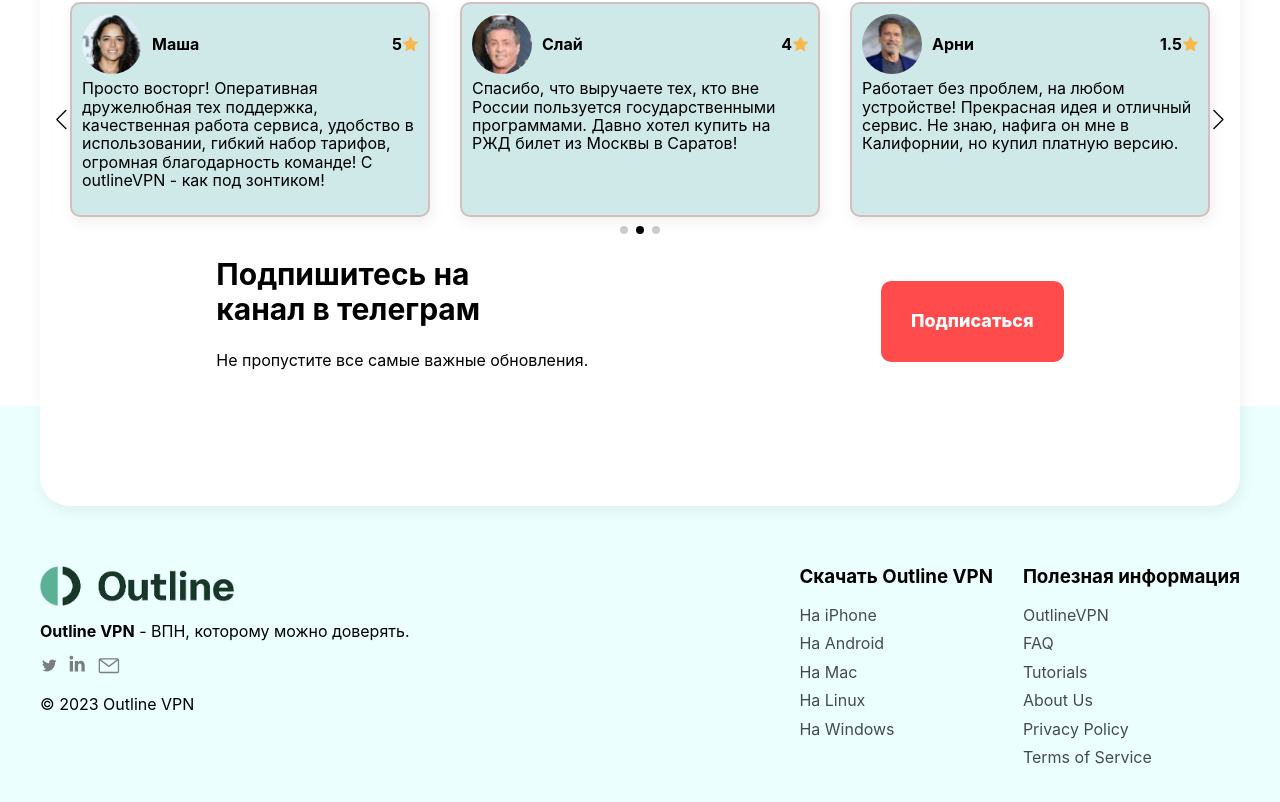
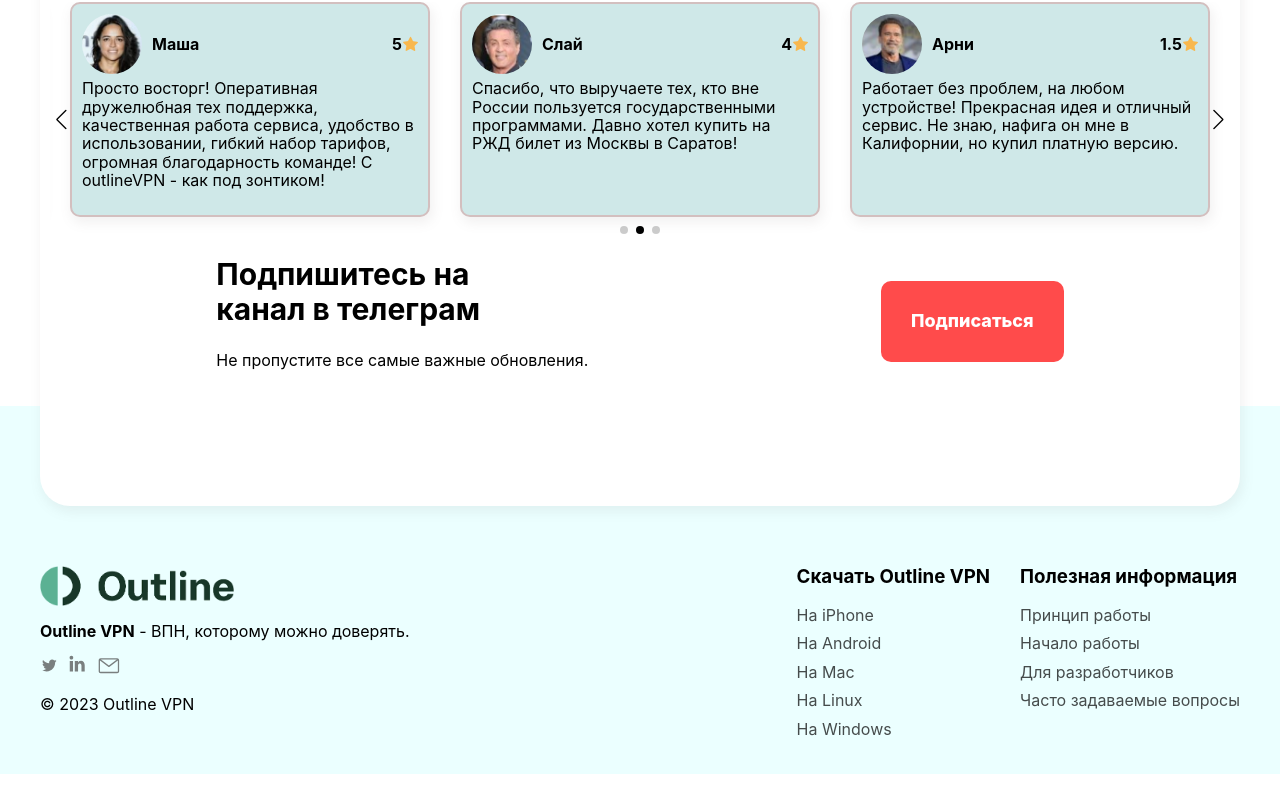
Before and after one commit to varaeff/outlineVPN_front, a React (Create React App) app: page / in a window 1280 px wide. Shown: the part 2833-3635 px from the top of the page. After the commit the page ends 3607 px from the top, so only its background shows below. Built offline with nearby package versions, Linux system fonts and the light colour scheme.

Commit message:
sending mail via emailjs added

```diff
--- a/package.json
+++ b/package.json
@@ -4,6 +4,7 @@
   "version": "0.1.0",
   "private": true,
   "dependencies": {
+    "@emailjs/browser": "^3.11.0",
     "@testing-library/jest-dom": "^5.17.0",
     "@testing-library/react": "^13.4.0",
     "@testing-library/user-event": "^13.5.0",
--- a/src/Components/Footer.js
+++ b/src/Components/Footer.js
@@ -10,12 +10,16 @@
   ];
 
   const info = [
-    { link: "#", text: "OutlineVPN" },
-    { link: "#", text: "FAQ" },
-    { link: "#", text: "Tutorials" },
-    { link: "#", text: "About Us" },
-    { link: "https://travelvpn.net/privacy.html", text: "Privacy Policy" },
-    { link: "https://travelvpn.net/terms.html", text: "Terms of Service" },
+    { link: "https://getoutline.org/ru/how-it-works/", text: "Принцип работы" },
+    { link: "https://getoutline.org/ru/get-started/", text: "Начало работы" },
+    {
+      link: "https://getoutline.org/ru/for-developers/",
+      text: "Для разработчиков",
+    },
+    {
+      link: "https://getoutline.org/ru/faq/",
+      text: "Часто задаваемые вопросы",
+    },
   ];
 
   return (
--- a/src/Components/ListComponents/DataList.js
+++ b/src/Components/ListComponents/DataList.js
@@ -1,9 +1,12 @@
 import React from "react";
+import PropTypes from "prop-types";
+
 import Feedback from "./Feedback";
 import Rate from "./Rate";
-import PropTypes from "prop-types";
+
 import { Swiper, SwiperSlide } from "swiper/react";
 import { Autoplay, Pagination, Navigation } from "swiper/modules";
+
 import "swiper/css";
 import "swiper/css/pagination";
 import "swiper/css/navigation";
--- a/src/Components/Modal/Modal.js
+++ b/src/Components/Modal/Modal.js
@@ -1,17 +1,19 @@
 import React from "react";
+import PropTypes from "prop-types";
+import emailjs from "@emailjs/browser";
+
 import ButtonAdd from "../ButtonAdd";
 import styles from "./Modal.module.css";
-import PropTypes from "prop-types";
 
 function Modal({ bigbtn }) {
   const [open, setOpen] = React.useState(false);
   const [show, setShow] = React.useState(false);
-  const [male, setMale] = React.useState("");
+  const [mail, setMail] = React.useState("");
   const [invalid, setInvalid] = React.useState(true);
 
   const EMAIL_REGEXP =
     /^(([^<>()[\].,;:\s@"]+(\.[^<>()[\].,;:\s@"]+)*)|(".+"))@(([^<>()[\].,;:\s@"]+\.)+[^<>()[\].,;:\s@"]{2,})$/iu;
-  const success = `Успех! Проверьте ваш почтовый ящик ${male} для получения ключа доступа!`;
+  const success = `Успех! Проверьте ваш почтовый ящик ${mail} для получения ключа доступа!`;
   const unsuccess = "Введённый вами email некорректен!!!";
 
   function isEmailValid(value) {
@@ -19,24 +21,42 @@
   }
 
   function setEmail(e) {
-    setMale(e.target.value);
+    setMail(e.target.value);
   }
 
   function closeModal() {
     setShow(false);
-    setMale("");
+    setMail("");
     setOpen(false);
   }
 
   function checkEmail(e) {
     e.preventDefault();
-    if (isEmailValid(male)) {
+    if (isEmailValid(mail)) {
+      emailjs
+        .send(
+          "service_t3mtqxy",
+          "template_kz19cyd",
+          {
+            mailto: mail,
+            message: "testtesttest",
+          },
+          "UlPgQ96Acqs9FSPUQ"
+        )
+        .then(
+          function (responce) {
+            console.log("SUCCESS!", responce.status, responce.text);
+          },
+          function (error) {
+            console.log("FAILED!", error);
+          }
+        );
       setInvalid(false);
       setShow(true);
       setTimeout(() => {
         setOpen(false);
         setShow(false);
-        setMale("");
+        setMail("");
         setInvalid(true);
       }, 4000);
     } else {
```
Also changed, not shown: 2 other files (tests, documents, lock files or other folders).
